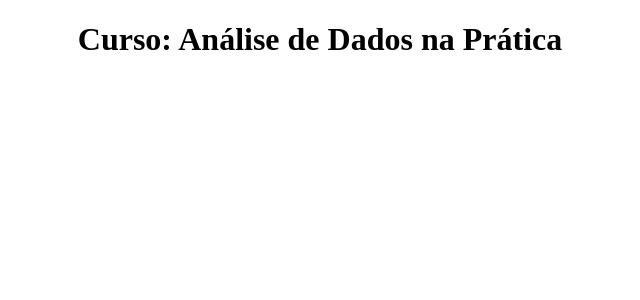
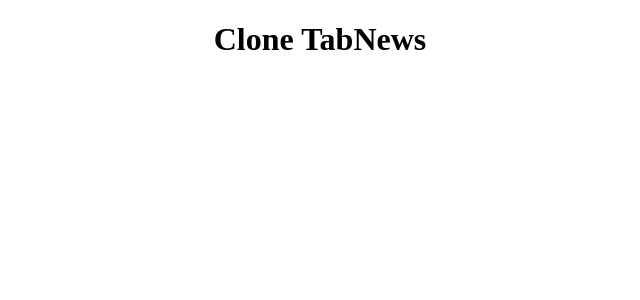
Before and after one commit to denner-augusto/clone-tabnews, a Next.js app: page / in a window 1280 px wide. Shown: the top 300 px of the page, without its empty margins (320-960 px from the left). Built offline with nearby package versions, Linux system fonts and the light colour scheme.

Commit message:
Update index.js file

```diff
--- a/pages/index.js
+++ b/pages/index.js
@@ -1,4 +1,4 @@
 function Home() {
-    return <h1 align="center"> Curso: Análise de Dados na Prática </h1>
+    return <h1 align="center"> Clone TabNews </h1>
 }
 export default Home;
```
